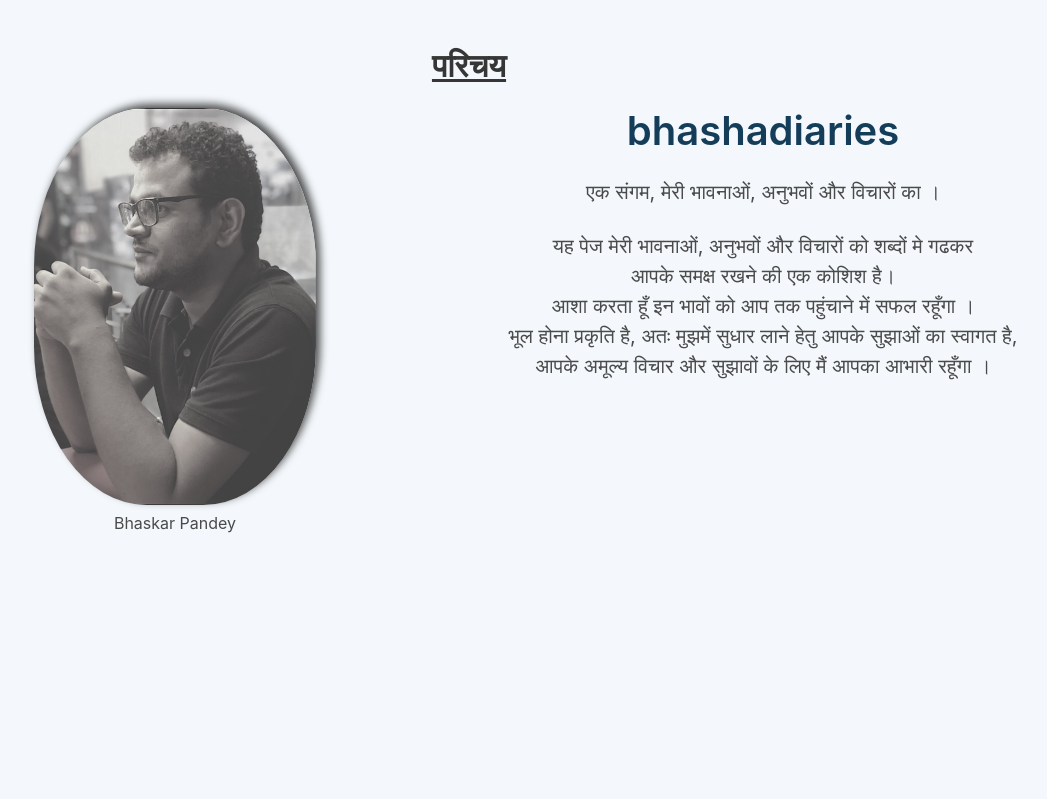
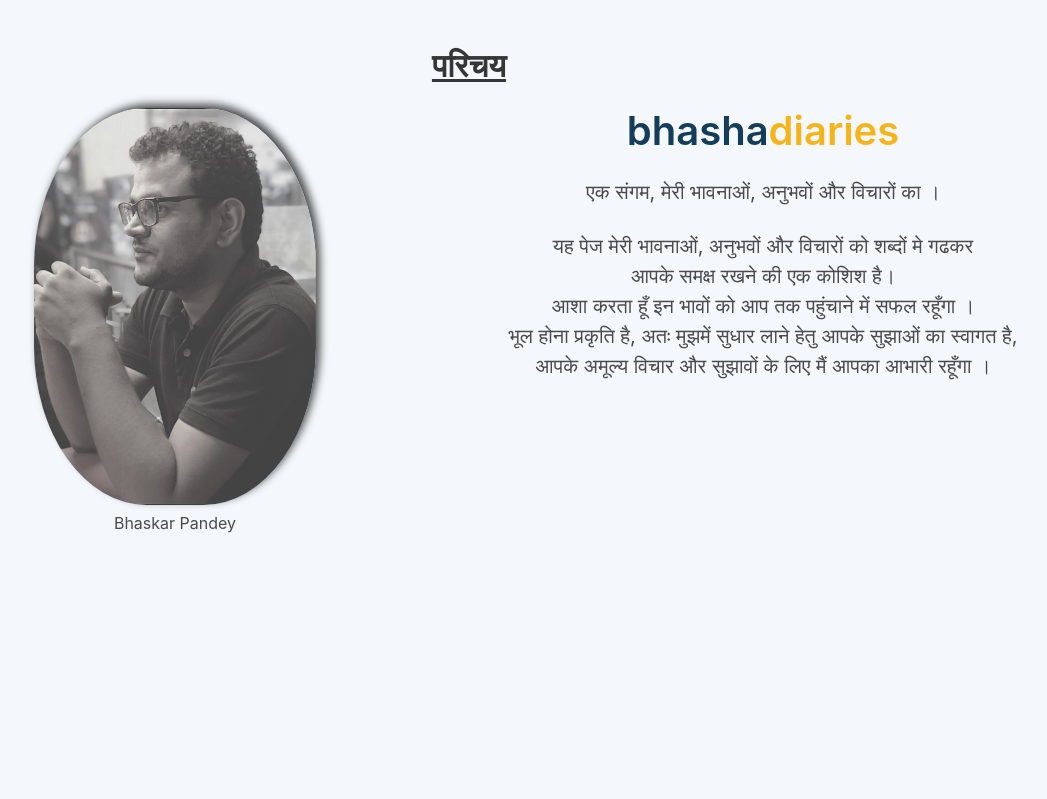
Before and after one commit to Krandheer/poetry, a Django app: page / in a window 1280 px wide. Shown: the part 852-1651 px from the top of the page, without its empty margins (171-1218 px from the left). Run offline with Django 3.2, Linux system fonts and the light colour scheme; data that the repository does not hold is empty; some libraries are stand-ins or nearby versions.

Commit message:
Update home.html

```diff
--- a/blog/templates/blog/home.html
+++ b/blog/templates/blog/home.html
@@ -58,7 +58,7 @@
 			</div>
 
 			<div class="column" style="text-align: center;">
-				<div><h1 class="title is-2" style="color:#143D59;">bhashadiaries</h1>
+				<div><h1 class="title is-2"><span id="b">bhasha</span><span id="d">diaries<span></h1>
 				</div>
 				<br>
 				<p style="font-size: 20px;"><!-- <span class="title is-4">Bhasha: </span> -->एक संगम, मेरी भावनाओं, अनुभवों और विचारों का ।</p>
```
